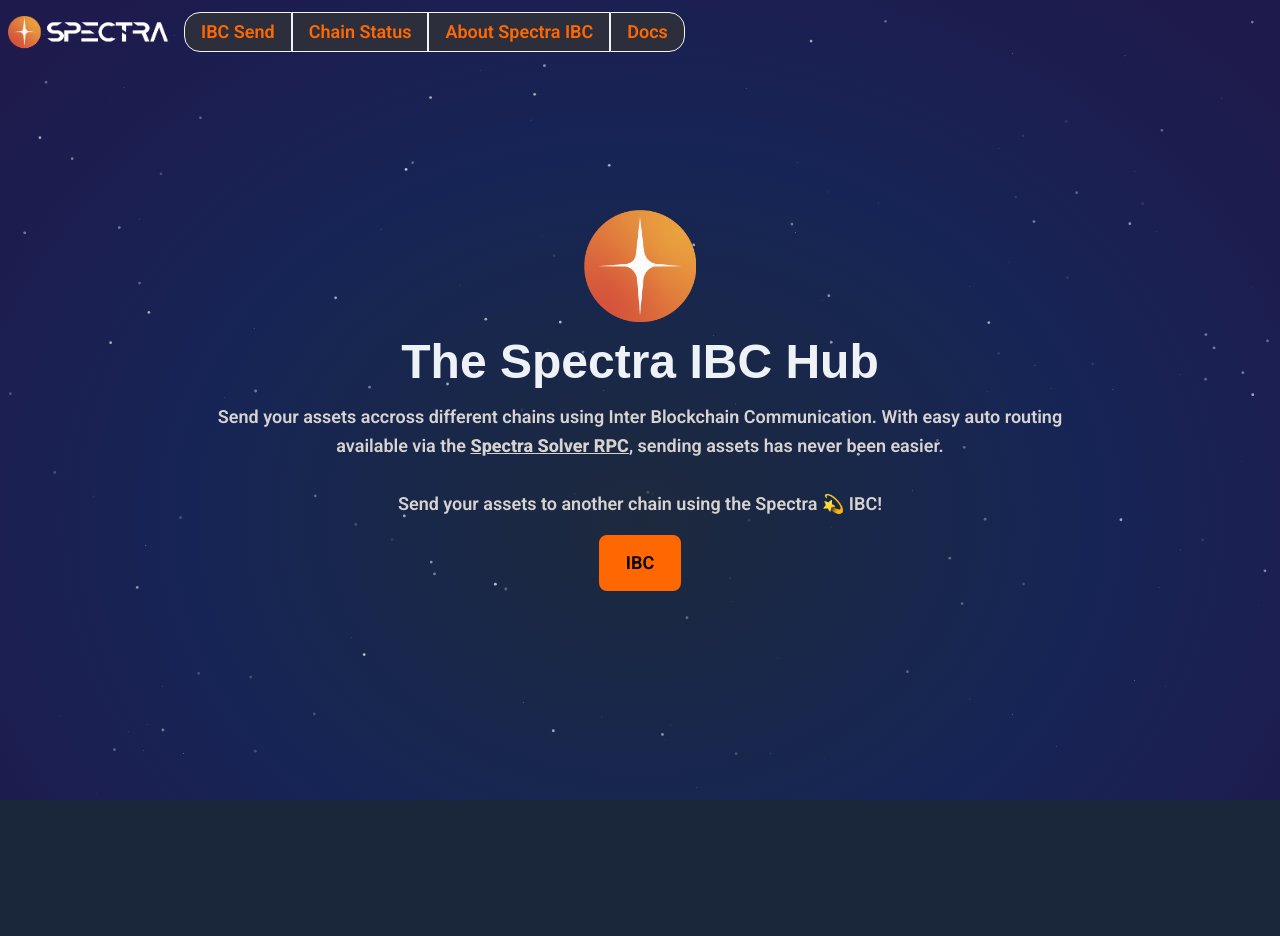
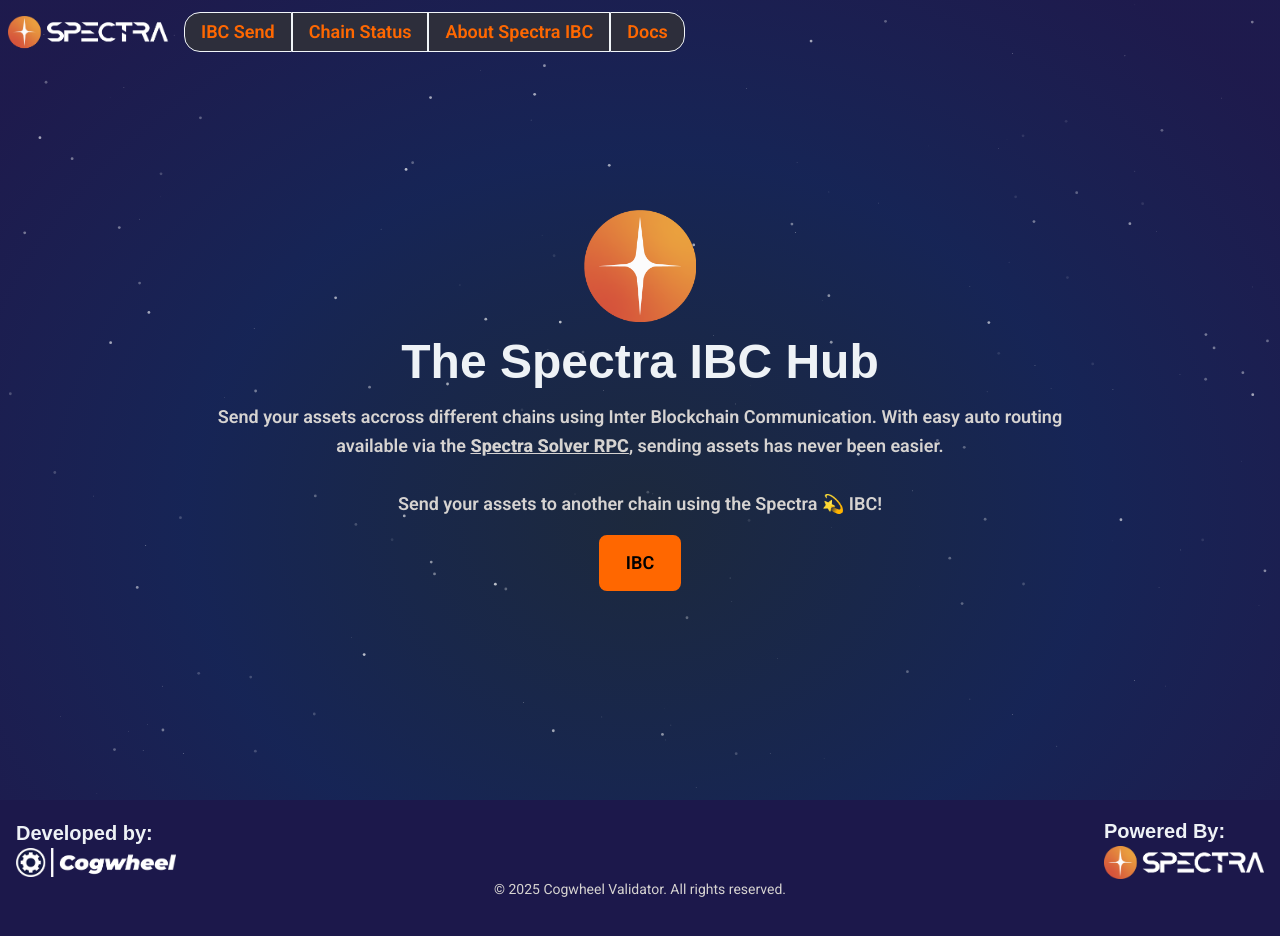
Before and after one commit to Cogwheel-Validator/spectra-portal, a Next.js app in the folder ibc_app/: page / in a window 1280 px wide. Shown: the top 936 px of the page. Before the commit the page ends 800 px from the top, so only its background shows below. Built offline with nearby package versions, Linux system fonts and the light colour scheme; a web font is replaced by a local one.

Commit message:
Moved menu to the ui directory and started some initial idea on the footer

```diff
--- a/ibc_app/src/app/layout.tsx
+++ b/ibc_app/src/app/layout.tsx
@@ -1,7 +1,8 @@
 import type { Metadata } from "next";
 import { Expletus_Sans, Roboto } from "next/font/google";
 import "./globals.css";
-import MenuInterface from "@/components/menu/menuInterface";
+import FooterInterface from "@/components/ui/footer/footerInterface";
+import MenuInterface from "@/components/ui/menu/menuInterface";
 
 const expletusSans = Expletus_Sans({
     variable: "--font-expletus-sans",
@@ -28,6 +29,7 @@
             <body className={`${expletusSans.variable} ${robotoFont.variable} antialiased`}>
                 <MenuInterface />
                 {children}
+                <FooterInterface />
             </body>
         </html>
     );
--- a/ibc_app/src/app/page.tsx
+++ b/ibc_app/src/app/page.tsx
@@ -5,7 +5,7 @@
 
 export default function Home() {
     return (
-        <div className="relative min-h-screen bg-blend-soft-light bg-radial-[at_50%_65%] from-slate-800 via-blue-950 to-indigo-950 to-90%">
+        <div className="relative min-h-[80dvh] bg-blend-soft-light bg-radial-[at_50%_65%] from-slate-800 via-blue-950 to-indigo-950 to-90%">
             <Particles className="absolute inset-0 z-0" />
             <div className="relative z-10 flex max-w-5xl mx-auto flex-col items-center justify-center min-h-screen">
                 <div className="flex flex-col items-center justify-center space-y-4 text-base-content">
--- /dev/null
+++ b/ibc_app/src/components/ui/footer/footerInterface.tsx
@@ -0,0 +1,16 @@
+import type { JSX } from "react";
+import FooterPC from "./footerPC";
+import FooterPhone from "./footerPhone";
+
+export default function FooterInterface(): JSX.Element {
+    return (
+        <>
+            <div className="block lg:hidden">
+                <FooterPhone />
+            </div>
+            <div className="hidden lg:block">
+                <FooterPC />
+            </div>
+        </>
+    );
+}
--- /dev/null
+++ b/ibc_app/src/components/ui/footer/footerPC.tsx
@@ -0,0 +1,29 @@
+import Image from "next/image";
+import Link from "next/link";
+import type { JSX } from "react";
+
+export default function FooterPC(): JSX.Element {
+    const year = new Date().getFullYear();
+    return (
+        <footer className="flex flex-col p-4 bg-base-300 min-h-[20dvh] text-base-content">
+            <div className="flex flex-row items-center justify-between">
+                {/*Powered by Cogwheel Logo*/}
+                <div>
+                <h3>Developed by:</h3>
+                <Link href="https://cogwheel.zone" target="_blank" rel="noopener noreferrer" className="hover:opacity-80 transition-opacity duration-300">
+                <Image src="/cogwheel-logo.png" alt="Cogwheel Logo" width={521} height={126} className="w-40" loading="eager" />
+                </Link>
+                </div>
+                <div>
+                {/*Spectra Solver RPC Logo*/}
+                <h3>Powered By:</h3>
+                <Link href="https://docs.cogwheel.zone/spectra-ibc" target="_blank" rel="noopener noreferrer" className="hover:opacity-80 transition-opacity duration-300">
+                {/*Use spectra logo for now but another should take place */}
+                <Image src="/logo.png" alt="Spectra Solver RPC Logo" width={521} height={126} className="w-40" loading="eager" />
+                </Link>
+                </div>
+            </div>
+                <p className="text-sm text-center">© {year} Cogwheel Validator. All rights reserved.</p>
+        </footer>
+    );
+}
--- /dev/null
+++ b/ibc_app/src/components/ui/footer/footerPhone.tsx
@@ -0,0 +1,23 @@
+import Image from "next/image";
+import Link from "next/link";
+import type { JSX } from "react";
+
+// this function is just a copy so I can test the pc version
+export default function FooterPhone(): JSX.Element {
+    return (
+        <footer className="footer footer-center p-4 bg-base-300 text-base-content">
+            <div className="flex flex-col items-center justify-between">
+                {/*Powered by Cogwheel Logo*/}
+                <Link href="https://cogwheel.zone" target="_blank" rel="noopener noreferrer" className="hover:opacity-80 transition-opacity duration-300">
+                <Image src="/cogwheel_logo.png" alt="Cogwheel Logo" width={521} height={126} className="w-40" loading="eager" />
+                </Link>
+                {/*Spectra Solver RPC Logo*/}
+                <Link href="https://docs.cogwheel.zone/spectra-ibc" target="_blank" rel="noopener noreferrer" className="hover:opacity-80 transition-opacity duration-300">
+                {/*Use spectra logo for now but another should take place */}
+                <Image src="/spectra_logo.png" alt="Spectra Solver RPC Logo" width={521} height={126} className="w-40" loading="eager" />
+                </Link>
+            </div>
+                <p className="text-sm">© 2025 Spectra IBC Hub. All rights reserved.</p>
+        </footer>
+    );
+}
```
Also changed, not shown: ibc_app/src/components/ui/menu/menuInterface.tsx (renamed from ibc_app/src/components/menu/menuInterface.tsx), ibc_app/src/components/ui/menu/menuPC.tsx (renamed from ibc_app/src/components/menu/menuPC.tsx), ibc_app/src/components/ui/menu/menuPhone.tsx (renamed from ibc_app/src/components/menu/menuPhone.tsx), ibc_app/src/components/ui/menu/types.tsx (renamed from ibc_app/src/components/menu/types.tsx).
